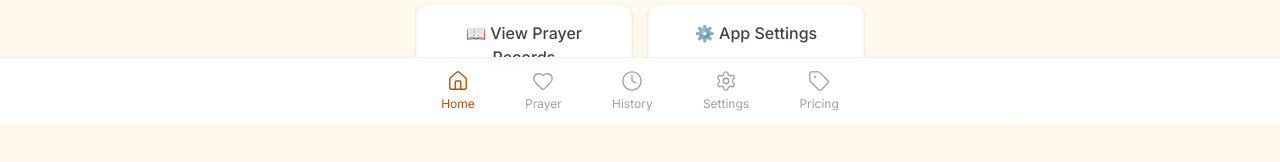
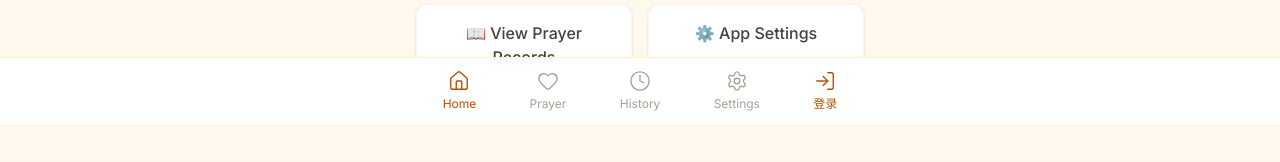
Before and after one commit to Sylvie-xinya/bible-prayer-app, a Next.js app: page / in a window 1280 px wide. Shown: the part 676-838 px from the top of the page. Built offline with nearby package versions, Linux system fonts and the light colour scheme; no server answers.

Commit message:
feat: add Google OAuth login with NextAuth

```diff
--- a/package.json
+++ b/package.json
@@ -11,6 +11,7 @@
   "dependencies": {
     "lucide-react": "^1.7.0",
     "next": "16.2.1",
+    "next-auth": "^5.0.0-beta.30",
     "react": "19.2.4",
     "react-dom": "19.2.4"
   },
--- a/src/app/NavBar.tsx
+++ b/src/app/NavBar.tsx
@@ -1,11 +1,14 @@
 "use client";
 
 import Link from "next/link";
-import { Home, Heart, Clock, Settings, Tag } from "lucide-react";
+import { Home, Heart, Clock, Settings, Tag, LogIn } from "lucide-react";
 import { useLanguage } from "@/i18n/LanguageContext";
+import { useSession, signIn, signOut } from "next-auth/react";
 
 export default function NavBar() {
   const { t } = useLanguage();
+  const { data: session, status } = useSession();
+
   return (
     <nav className="fixed bottom-0 left-0 right-0 bg-white/90 backdrop-blur-sm border-t border-amber-100 px-6 py-3">
       <div className="max-w-md mx-auto flex justify-around items-center">
@@ -25,10 +28,24 @@ export default function NavBar() {
           <Settings size={22} strokeWidth={1.5} />
           <span className="text-xs">{t("nav.settings")}</span>
         </Link>
-        <Link href="/pricing" className="flex flex-col items-center gap-1 text-stone-400 hover:text-amber-700 transition-colors">
-          <Tag size={22} strokeWidth={1.5} />
-          <span className="text-xs">{t("nav.pricing")}</span>
-        </Link>
+        {status === "loading" ? (
+          <div className="flex flex-col items-center gap-1 text-stone-400">
+            <span className="text-xs">...</span>
+          </div>
+        ) : session ? (
+          <button onClick={() => signOut()} className="flex flex-col items-center gap-1 text-stone-400 hover:text-amber-700 transition-colors">
+            {session.user?.image ? (
+              <img src={session.user.image} alt="头像" className="w-6 h-6 rounded-full" />
+            ) : (
+              <span className="text-xs">{session.user?.name || "退出"}</span>
+            )}
+          </button>
+        ) : (
+          <button onClick={() => signIn("google")} className="flex flex-col items-center gap-1 text-amber-700 hover:text-amber-900 transition-colors">
+            <LogIn size={22} strokeWidth={1.5} />
+            <span className="text-xs">登录</span>
+          </button>
+        )}
       </div>
     </nav>
   );
--- /dev/null
+++ b/src/app/api/auth/[...nextauth]/route.ts
@@ -0,0 +1,2 @@
+import { handlers } from "@/auth"
+export const { GET, POST } = handlers
--- a/src/app/layout.tsx
+++ b/src/app/layout.tsx
@@ -3,6 +3,7 @@ import { Inter } from "next/font/google";
 import "./globals.css";
 import { LanguageProvider } from "@/i18n/LanguageContext";
 import NavBar from "./NavBar";
+import { Providers } from "@/components/Providers";
 
 const inter = Inter({ subsets: ["latin"] });
 
@@ -19,12 +20,14 @@ export default function RootLayout({
   return (
     <html lang="en">
       <body className={inter.className}>
+        <Providers>
           <LanguageProvider>
             <div className="min-h-screen bg-gradient-to-b from-amber-50 to-orange-50">
               <main className="pb-20">{children}</main>
               <NavBar />
             </div>
           </LanguageProvider>
+        </Providers>
       </body>
     </html>
   );
--- /dev/null
+++ b/src/auth.ts
@@ -0,0 +1,26 @@
+import NextAuth from "next-auth"
+import Google from "next-auth/providers/google"
+
+export const { handlers, auth, signIn, signOut } = NextAuth({
+  providers: [Google],
+  callbacks: {
+    session: ({ session, user }) => ({
+      ...session,
+      user: {
+        ...session.user,
+        id: user.id,
+      },
+    }),
+  },
+})
+
+declare module "next-auth" {
+  interface Session {
+    user: {
+      id: string
+      name?: string | null
+      email?: string | null
+      image?: string | null
+    }
+  }
+}
--- /dev/null
+++ b/src/components/Providers.tsx
@@ -0,0 +1,7 @@
+"use client";
+
+import { SessionProvider } from "next-auth/react";
+
+export function Providers({ children }: { children: React.ReactNode }) {
+  return <SessionProvider>{children}</SessionProvider>;
+}
```
Also changed, not shown: 1 other file (tests, documents, lock files or other folders). Lines whose indentation alone changed are shown as unchanged.
